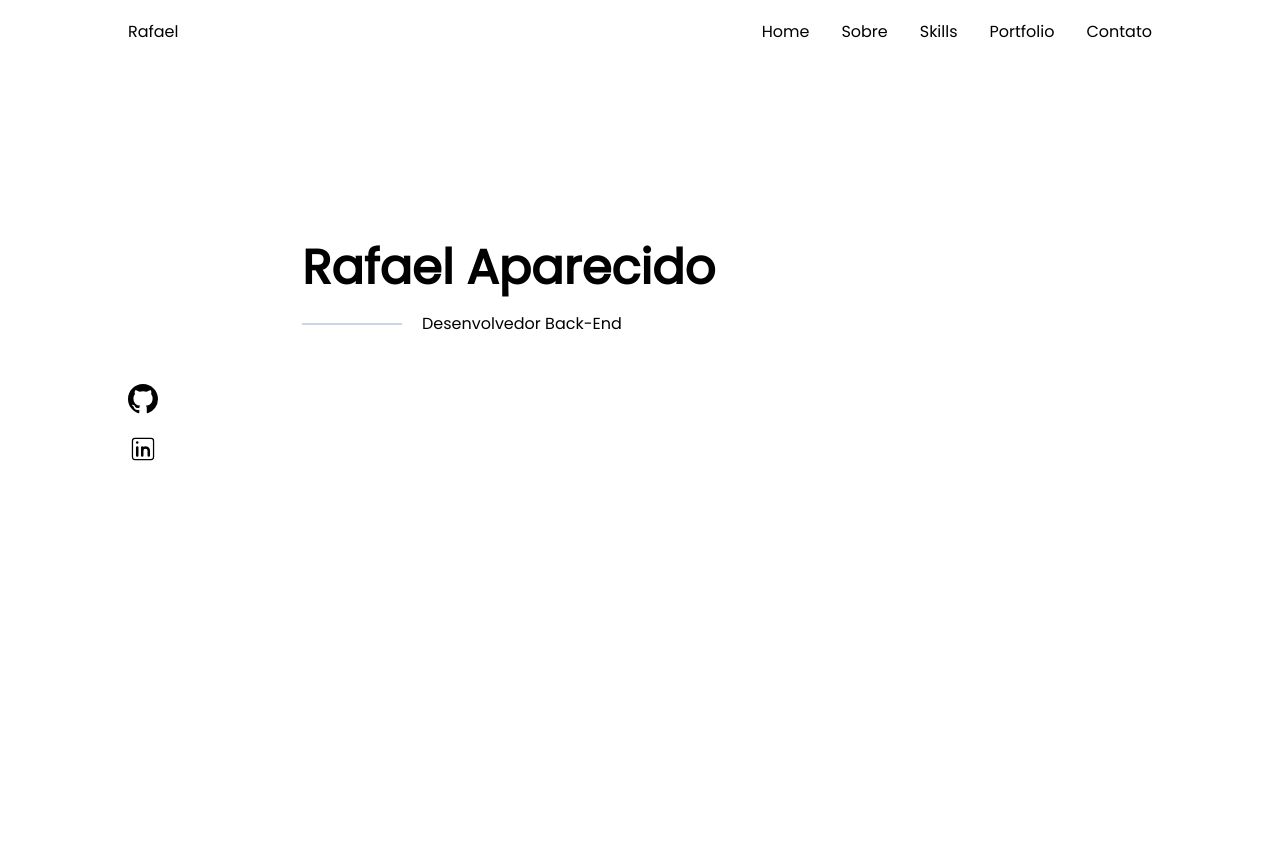
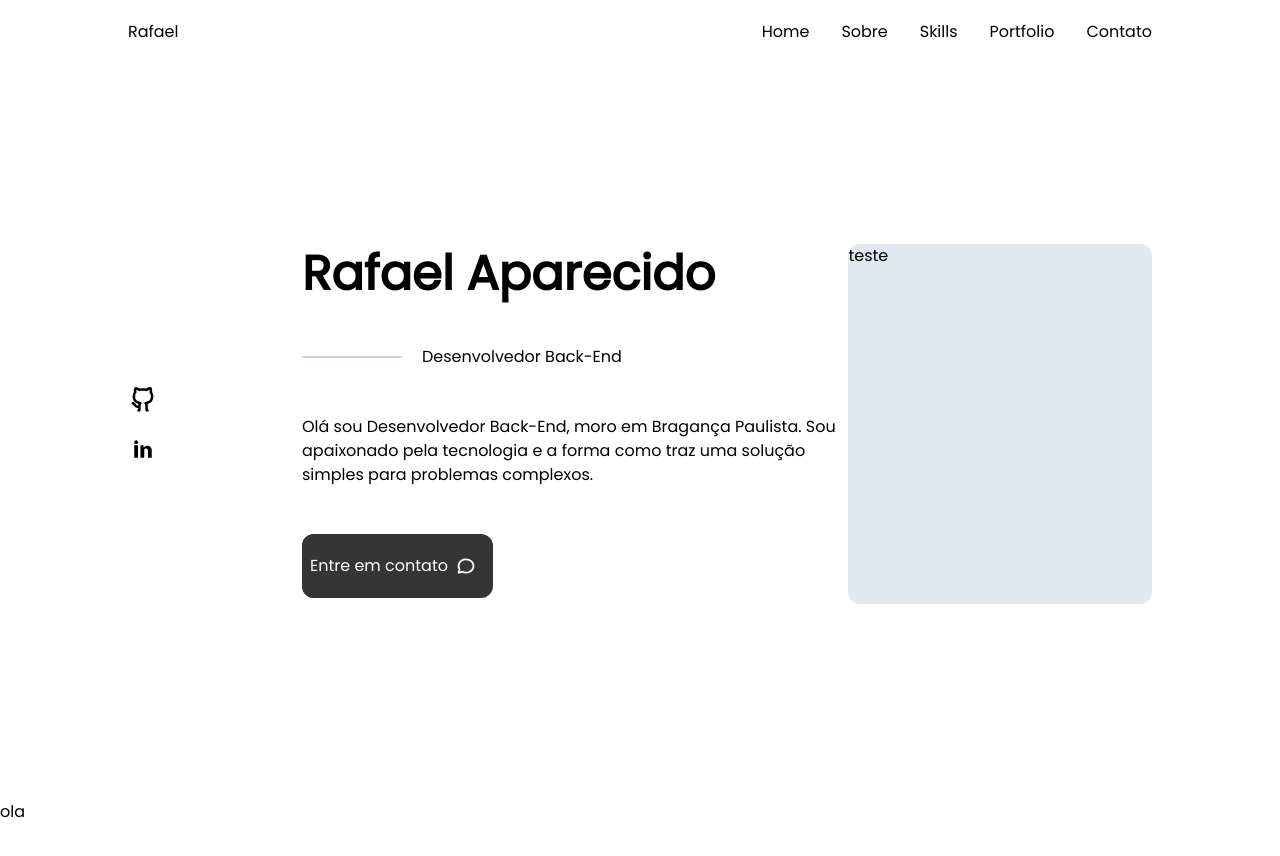
Before and after one commit to rafaapcode/portfolio-rafaelap, a React (Create React App) app in the folder portfolio/: page / in a window 1280 px wide. Shown: the top 856 px of the page. Before the commit the page ends 800 px from the top, so only its background shows below. Built offline with nearby package versions, Linux system fonts and the light colour scheme.

Commit message:
Home - OK

```diff
--- a/portfolio/src/App.jsx
+++ b/portfolio/src/App.jsx
@@ -5,9 +5,13 @@ function App() {
   return (
     <div className='flex flex-col snap-y snap-mandatory overflow-auto'>
 
-      <section id='home' className='h-screen'>
+      <section id='home' className='h-screen snap-start'>
         <Header />
         <Home />
+      </section>
+
+      <section id='sobre' className='h-screen snap-center'>
+        <h1>ola</h1>
       </section>
 
     </div>
--- a/portfolio/src/components/Header.jsx
+++ b/portfolio/src/components/Header.jsx
@@ -1,18 +1,39 @@
 import React from 'react';
+import { motion } from 'framer-motion';
 
 function Header() {
   return (
     <header>
       <div className='hidden md:flex max-w-2xl xl:max-w-5xl mx-auto py-5 justify-between'>
-          <h2 className='text-md'>Rafael</h2>
+        <motion.h2 initial={{ x: -200 }} animate={{ x: 0 }} transition={{ duration: 0.8, type: 'spring' }} className='text-md'>Rafael</motion.h2>
 
         <div>
           <ul className='flex gap-x-8'>
-              <li><a href="#home">Home</a></li>
-              <li><a href="#sobre">Sobre</a></li>
-              <li><a href="#skills">Skills</a></li>
-              <li><a href="#portfolio">Portfolio</a></li>
-              <li><a href="#contato">Contato</a></li>
+            <motion.li
+            initial={{ y: -100 }}
+            animate={{ y: 0 }}
+            transition={{duration: 0.7, type: 'spring'}}><a href="#home">Home</a></motion.li>
+
+            <motion.li
+            initial={{ y: -100 }}
+            animate={{ y: 0 }}
+            transition={{duration: 1.1, type: 'spring'}}><a href="#sobre">Sobre</a></motion.li>
+
+            <motion.li
+            initial={{ y: -100 }}
+            animate={{ y: 0 }}
+            transition={{duration: 1.5, type: 'spring'}}><a href="#skills">Skills</a></motion.li>
+
+            <motion.li
+            initial={{ y: -100 }}
+            animate={{ y: 0 }}
+            transition={{duration: 1.9, type: 'spring'}}><a href="#portfolio">Portfolio</a></motion.li>
+
+            <motion.li
+            initial={{ y: -100 }}
+            animate={{ y: 0 }}
+            transition={{duration: 2.3, type: 'spring'}}><a href="#contato">Contato</a></motion.li>
+
           </ul>
         </div>
 
--- a/portfolio/src/components/Home.jsx
+++ b/portfolio/src/components/Home.jsx
@@ -1,28 +1,59 @@
 import React from 'react';
-import { BsGithub } from 'react-icons/bs';
-import { CiLinkedin } from 'react-icons/ci';
+import { motion } from 'framer-motion';
+import { RiGithubLine } from 'react-icons/ri';
+import { TiSocialLinkedin } from 'react-icons/ti';
+import { TbMessageCircle2 } from 'react-icons/tb';
+import { BiGridAlt } from 'react-icons/bi';
 
 function Home() {
-  return (
-    <div className='h-full md:h-[94%] xl:h-[90%] mx-auto flex flex-col md:flex-row max-w-xl md:max-w-2xl xl:max-w-5xl'>
-        <div className='w-full h-full flex gap-x-36'>
-            <div className='flex flex-col justify-center gap-y-5'>
-                <a href="https://github.com/rafaapcode"><BsGithub size={'30px'}/></a>
-                <a href="https://www.linkedin.com/in/rafael-ap/"><CiLinkedin size={'30px'}/></a>
-            </div>
+    return (
+        <div className='h-full md:h-[94%] xl:h-[90%] mx-auto flex flex-col md:flex-row max-w-xl md:max-w-2xl xl:max-w-5xl'>
+            <div className='w-full h-full flex gap-x-0 md:gap-x-36'>
+                <motion.div
+                    initial={{ x: -200 }}
+                    animate={{ x: 0 }}
+                    transition={{ duration: 0.8, type: 'spring' }}
+                    className='flex flex-col justify-center gap-y-5'>
+                    <a href="https://github.com/rafaapcode"><RiGithubLine size={'30px'} /></a>
+                    <a href="https://www.linkedin.com/in/rafael-ap/"><TiSocialLinkedin size={'30px'} /></a>
+                </motion.div>
 
-            <div className='ml- flex flex-col h-1/2 w-1/2 my-auto gap-y-5'>
-                <h1 className='text-2xl md:text-5xl font-semibold'>Rafael Aparecido</h1>
-                <div className='flex'>
-                    <div className='bg-slate-300 h-[2px] w-[100px] my-auto'></div>
-                    <p className='ml-5'>Desenvolvedor Back-End</p>
+                <div className='flex flex-col-reverse gap-y-5 xl:gap-y-0 xl:flex-row h-[70%] w-[90%] xl:h-1/2 xl:w-full my-auto justify-between'>
+                    <div className='flex flex-col w-full md:w-9/12 xl:h-full h-1/2 ml-[3%] md:ml-0 justify-evenly  xl:gap-y-10'>
+                        <motion.h1 initial={{ y: -300 }} animate={{ y: 0 }} transition={{ duration:0.8, type: 'spring' }} className='text-3xl xl:text-5xl font-semibold'>Rafael Aparecido</motion.h1>
+                        <motion.div initial={{ y: -300 }} animate={{ y: 0 }} transition={{ duration:0.8, type: 'spring' }} className='flex w-full'>
+                            <div className='bg-slate-300 h-[2px] w-[100px] my-auto'></div>
+                            <p className='ml-5'>Desenvolvedor Back-End</p>
+                        </motion.div>
+                        <motion.div initial={{y: 300}} animate={{y:0}} transition={{duration:1.2, type: 'spring'}} className='flex h-1/5 w-full'>
+                            <p className='text-xs md:text-base'>Olá sou Desenvolvedor Back-End, moro em Bragança Paulista. Sou apaixonado pela tecnologia e a forma como traz uma solução simples para problemas complexos. </p>
+                        </motion.div>
+                        <motion.div initial={{y: 300}} animate={{y:0}} transition={{duration:1.2, type: 'spring'}} className='flex items-center rounded-lg xl:rounded-xl w-1/2 xl:w-[35%] bg-[#363535]'>
+                            <a href="#contato"><button className='bg-[#363535] w-full px-2 py-5 text-sm md:text-base rounded-lg xl:rounded-xl text-white'>Entre em contato</button></a>
+                            <TbMessageCircle2 color='white' size={'20px'} />
+                        </motion.div>
+                    </div>
+
+                    <motion.div initial={{ x: 300 }} animate={{ x: 0 }} transition={{ duration:0.8, type: 'spring' }} className='bg-slate-200  w-[300px] h-[300px] md:w-[350px] md:h-[350px] xl:h-full xl:w-5/12 rounded-xl mx-auto md:mx-0'>
+                        teste
+                    </motion.div>
+
                 </div>
 
+                <motion.div initial={{y: 100}} animate={{y: 0}} transition={{duration: 1, type: 'spring'}} className='fixed bottom-0 flex justify-around w-full items-center h-[50px] border-t-2 md:hidden'>
+                    <p className='text-xl'>Rafael</p>
+                    <div></div>
+                    <div></div>
+                    <div></div>
+                    <div></div>
+                    <button>
+                        <BiGridAlt size={'30px'} />
+                    </button>
+                </motion.div>
+
             </div>
-
         </div>
-    </div>
-  )
+    )
 }
 
 export default Home;
```
Lines whose indentation alone changed are shown as unchanged.
